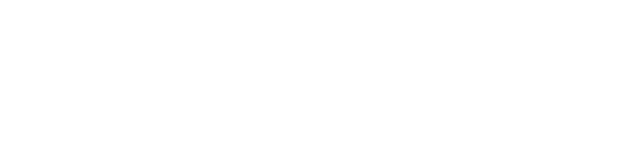
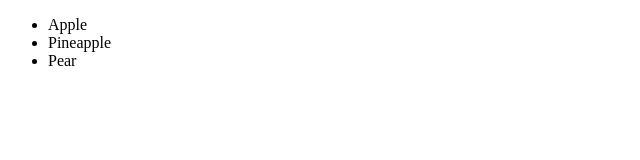
Before and after one commit to pablochka/classwork--4, a plain HTML site: page index.html in a window 1280 px wide. Shown: the whole page, without its empty margins (0-640 px from the left). Drawn offline with Linux system fonts and the light colour scheme.

Commit message:
Update index.html
Added Unordered List

```diff
--- a/index.html
+++ b/index.html
@@ -8,5 +8,11 @@
   </head>
   <body>
     <h></h>
+    <ul>
+      <li>Apple</li>
+      <li>Pineapple</li>
+      <li>Pear</li>
+
+    </ul>
   </body>
 </html>
```
